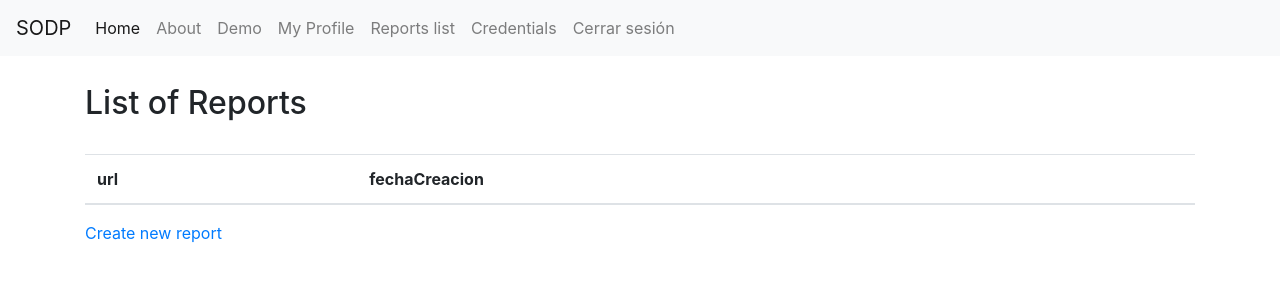
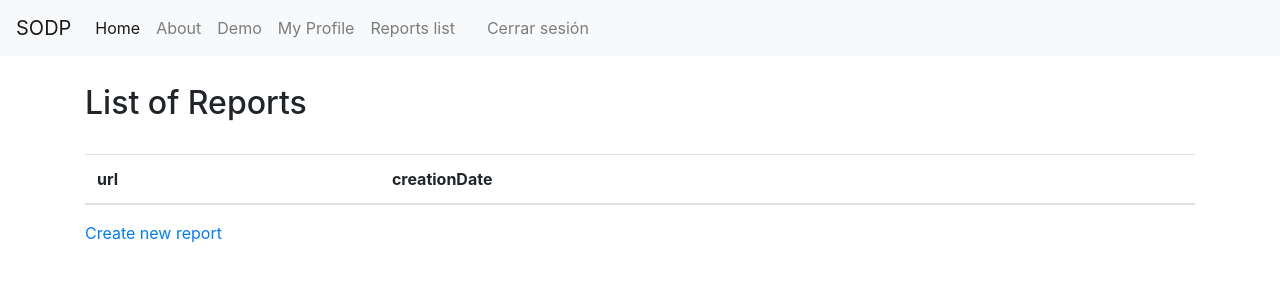
Before and after one commit to ysoftbiz/sodp, a Django app: page /dashboard/ in a window 1280 px wide. Shown: the top 300 px of the page. Run offline with Django 3.2, Linux system fonts and the light colour scheme; the visitor is signed in with stand-in values (Sample User, id 1); lists and menus that the app fills with data are empty; parts of the project's set-up code (start-up, migrations or seed data) failed here and were passed over; some libraries are stand-ins or nearby versions.

Commit message:
User credentials

```diff
--- a/config/settings/base.py
+++ b/config/settings/base.py
@@ -280,3 +280,5 @@ SOCIALACCOUNT_ADAPTER = "sodp.users.adapters.SocialAccountAdapter"
 
 # Your stuff...
 # ------------------------------------------------------------------------------
+
+#ACCOUNT_EMAIL_VERIFICATION = 'none'
--- a/sodp/reports/admin.py
+++ b/sodp/reports/admin.py
@@ -7,6 +7,6 @@ from sodp.reports.models import report
 from django import forms
 
 class reportsAdmin(admin.ModelAdmin):
-    list_display = ['user','fechaCreacion']
+    list_display = ['user','creationDate']
 
 admin.site.register(report, reportsAdmin)
--- a/sodp/reports/models.py
+++ b/sodp/reports/models.py
@@ -3,9 +3,9 @@ from sodp.provider.models import provider
 from sodp.users.models import User
 
 class report(models.Model):
-    fechaCreacion = models.DateTimeField()
+    creationDate = models.DateTimeField()
     url = models.CharField(max_length=100)
-    fechaDesde = models.DateTimeField()
-    fechaHasta = models.DateTimeField()
+    dateFrom = models.DateTimeField()
+    dateTo = models.DateTimeField()
     user = models.ForeignKey(provider, on_delete=models.CASCADE, verbose_name="user", related_name="user")
     providers = models.ManyToManyField('provider.provider')
--- a/sodp/templates/base.html
+++ b/sodp/templates/base.html
@@ -73,7 +73,7 @@
                 <a class="nav-link" href="{% url 'dashboard' %}">{% trans "Reports list" %}</a>
               </li>
               <li class="nav-item">
-                <a class="nav-link" href="{% url 'users:credentials' %}">Credentials</a>
+                <a class="nav-link" href="{% url 'users:credentials' %}">{% trans Credentials%}</a>
               </li>
               <li class="nav-item">
                 {# URL provided by django-allauth/account/urls.py #}
--- a/sodp/templates/pages/dashboard.html
+++ b/sodp/templates/pages/dashboard.html
@@ -10,14 +10,14 @@
       <thead>
         <tr>
           <th scope="col">url</th>
-          <th scope="col">fechaCreacion</th>
+          <th scope="col">creationDate</th>
         </tr>
       </thead>
       <tbody>
         {% for report in reports %}
           <tr>
             <th scope="row"> {{report.url}} </th>
-            <td>{{report.fechaCreacion}</td>
+            <td>{{report.creationDate}</td>
           </tr>
        {% endfor %}
 
--- a/sodp/templates/users/usercredentials.html
+++ b/sodp/templates/users/usercredentials.html
@@ -9,6 +9,6 @@
     <form method="post">{% csrf_token %}
         {% csrf_token %}
         {{ form|crispy }}
-        <input type="submit" value="Update Credentials">
+        <input type="submit" value="{% translate Update Credentials"%}>
     </form>
 {% endblock %}
--- a/sodp/users/adapters.py
+++ b/sodp/users/adapters.py
@@ -12,7 +12,6 @@ class AccountAdapter(DefaultAccountAdapter):
         return getattr(settings, "ACCOUNT_ALLOW_REGISTRATION", True)
 
     def get_login_redirect_url(self, request):
-        print("He entrado en el redirect")
         url = super(AccountAdapter, self).get_login_redirect_url(request)
         user = request.user
 
--- a/sodp/users/urls.py
+++ b/sodp/users/urls.py
@@ -11,6 +11,6 @@ app_name = "users"
 urlpatterns = [
     path("~redirect/", view=user_redirect_view, name="redirect"),
     path("~update/", view=user_update_view, name="update"),
-    path("~credentials/", view=user_credentials_view, name="credentials"),
+    path("~/", view=user_credentials_view, name="credentials"),
     path("<str:username>/", view=user_detail_view, name="detail"),
 ]
```
Also changed, not shown: sodp/reports/migrations/0001_initial.py, sodp/reports/migrations/0002_auto_20210710_1403.py.
